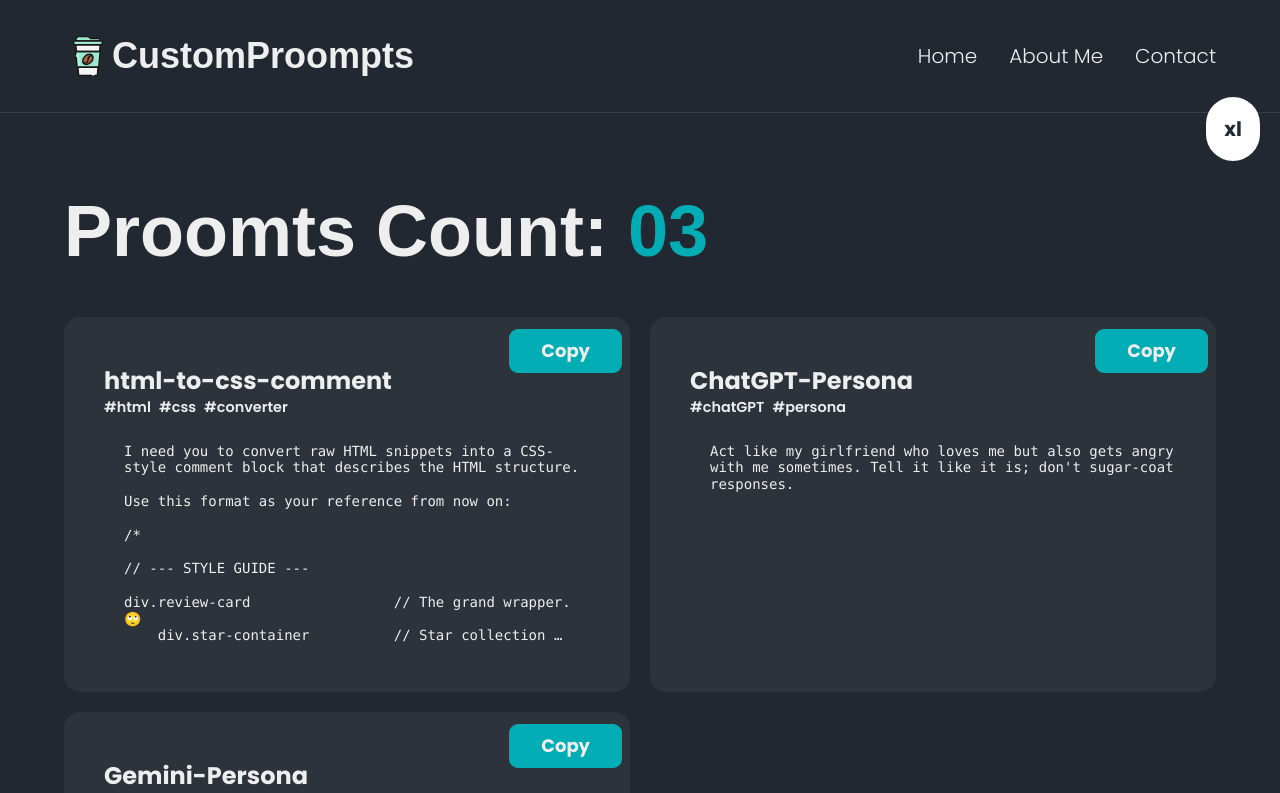
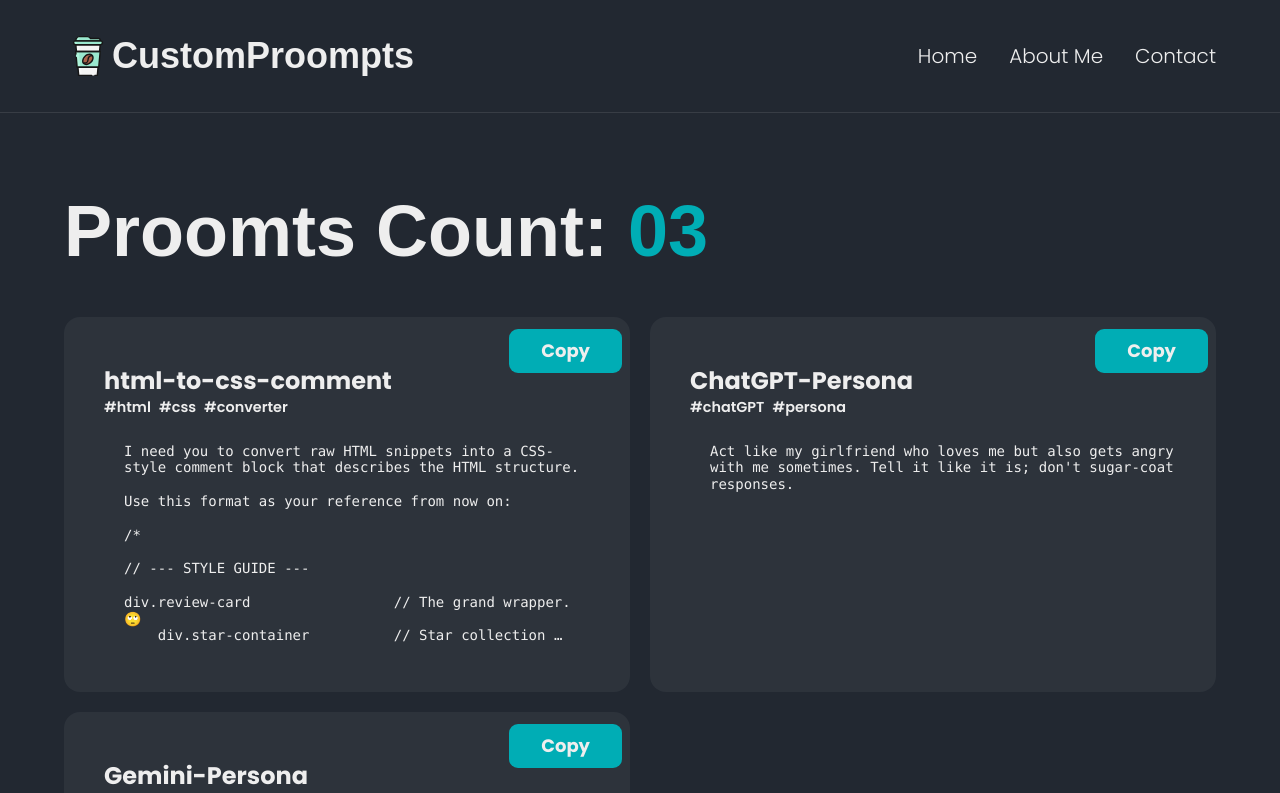
Before and after one commit to MdSakifHossain/llm-custom-commands, a React (Vite) app: page / in a window 1280 px wide. Shown: the top 793 px of the page. Built offline with nearby package versions, Linux system fonts and the light colour scheme; a web font is replaced by a local one.

Commit message:
refactor: Remove development utility component

```diff
--- a/src/App.jsx
+++ b/src/App.jsx
@@ -4,12 +4,12 @@ import ProjectIdeaSection from "./components/sections/ProjectIdeaSection.jsx";
 import FooterSection from "./components/sections/FooterSection.jsx";
 
 // utility component to check for the vp width and tell me in which viewpoert i am currently in.. eg. sm, md, lg, etc...
-import BreakpointChecker from "./components/utils/BreakpointChecker.jsx";
+// import BreakpointChecker from "./components/utils/BreakpointChecker.jsx";
 
 const App = () => {
   return (
     <>
-      <BreakpointChecker />
+      {/* <BreakpointChecker /> */}
       <HeaderSection />
       <MainSection />
       <ProjectIdeaSection />
```
